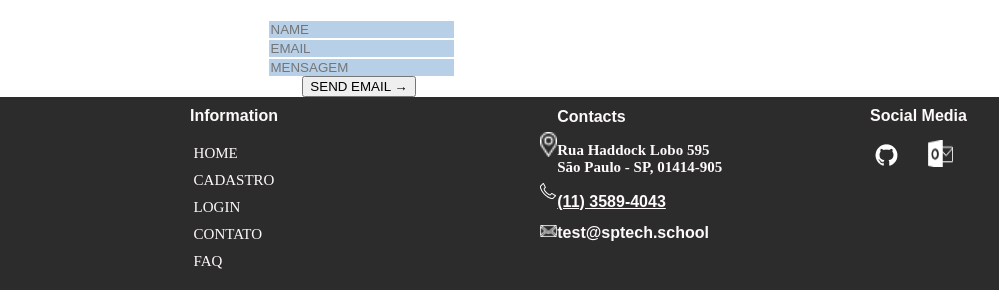
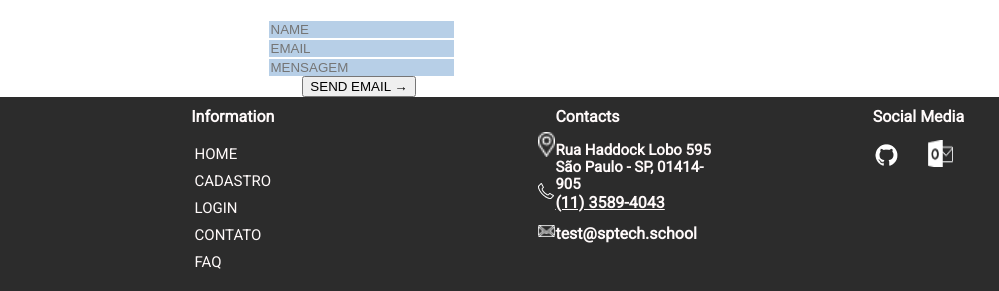
Before and after one commit to TEST-SPRINT4/site-institucional, a website: page site/public/index.html in a window 1280 px wide. Shown: the part 2778-3069 px from the top of the page, 281-1280 px from the left. Drawn offline with Linux system fonts and the light colour scheme.

Commit message:
update(fontes padronizadas)

```diff
--- a/site/public/css/cadastro_faculdade.css
+++ b/site/public/css/cadastro_faculdade.css
@@ -224,7 +224,7 @@ body {
     }
 
     .informacao span {
-        font-family: Arial, Helvetica, sans-serif;
+        font-family: 'Roboto', sans-serif;
         /* Roboto */
         font-weight: bold;
     }
@@ -233,7 +233,7 @@ body {
         padding-inline-start: 0px;
         line-height: 27px;
         font-size: 15px;
-        font-family: 'Times New Roman', Times, serif;
+        font-family: 'Roboto', sans-serif;
         /* Roboto */
     }
 
@@ -249,7 +249,7 @@ body {
     }
 
     .contato span {
-        font-family: Arial, Helvetica, sans-serif;
+        font-family: 'Roboto', sans-serif;
         font-weight: bold;
     }
 
@@ -275,7 +275,7 @@ body {
 
     .endereco span {
         font-size: 15px;
-        font-family: 'Times New Roman', Times, serif;
+        font-family: 'Roboto', sans-serif;
     }
 
     .emailTel {
@@ -303,7 +303,7 @@ body {
     }
 
     .social span {
-        font-family: Arial, Helvetica, sans-serif;
+        font-family: 'Roboto', sans-serif;
         font-weight: bold;
     }
 
@@ -574,7 +574,7 @@ body {
         align-items: center;
     }
     .informacao span{
-        font-family: Arial, Helvetica, sans-serif; /* Roboto */
+        font-family: 'Roboto', sans-serif;
         font-weight: bold;
         font-size: 2vh;
     }
@@ -582,7 +582,7 @@ body {
         padding-inline-start: 0vh;
         line-height: 3vh;
         font-size: 1.5vh;
-        font-family: 'Times New Roman', Times, serif; /* Roboto */
+        font-family: 'Roboto', sans-serif;
     }
     .iconContato{
         display: flex;
@@ -594,7 +594,7 @@ body {
         color: snow;
     }
     .contato span{
-        font-family: Arial, Helvetica, sans-serif;
+        font-family: 'Roboto', sans-serif;
         font-weight: bold;
         font-size: 2vh;
     }
@@ -625,7 +625,7 @@ body {
     }
     .endereco span{
         font-size: 1.5vh;
-        font-family: 'Times New Roman', Times, serif;
+        font-family: 'Roboto', sans-serif;
     }
     .emailTel{
         display: flex;
@@ -652,7 +652,7 @@ body {
         width: 12vw;
     }
     .social span{
-        font-family: Arial, Helvetica, sans-serif;
+        font-family: 'Roboto', sans-serif;
         font-weight: bold;
         font-size: 2vh;
     }
--- a/site/public/css/contato.css
+++ b/site/public/css/contato.css
@@ -160,7 +160,7 @@ ul {
 }
 
 .informacao span {
-    font-family: Arial, Helvetica, sans-serif;
+    font-family: 'Roboto', sans-serif;
     /* Roboto */
     font-weight: bold;
 }
@@ -169,7 +169,7 @@ ul {
     padding-inline-start: 0px;
     line-height: 27px;
     font-size: 15px;
-    font-family: 'Times New Roman', Times, serif;
+    font-family: 'Roboto', sans-serif;
     /* Roboto */
 }
 
@@ -185,7 +185,7 @@ ul {
 }
 
 .contato span {
-    font-family: Arial, Helvetica, sans-serif;
+    font-family: 'Roboto', sans-serif;
     font-weight: bold;
 }
 
@@ -210,7 +210,7 @@ ul {
 
 .endereco span {
     font-size: 15px;
-    font-family: 'Times New Roman', Times, serif;
+    font-family: 'Roboto', sans-serif;
 }
 
 .emailTel {
@@ -238,7 +238,7 @@ ul {
 }
 
 .social span {
-    font-family: Arial, Helvetica, sans-serif;
+    font-family: 'Roboto', sans-serif;
     font-weight: bold;
 }
 
@@ -438,7 +438,7 @@ ul {
         align-items: center;
     }
     .informacao span{
-        font-family: Arial, Helvetica, sans-serif; /* Roboto */
+        font-family: 'Roboto', sans-serif;
         font-weight: bold;
         font-size: 2vh;
     }
@@ -446,7 +446,7 @@ ul {
         padding-inline-start: 0vh;
         line-height: 3vh;
         font-size: 1.5vh;
-        font-family: 'Times New Roman', Times, serif; /* Roboto */
+        font-family: 'Roboto', sans-serif;
     }
     .iconContato{
         display: flex;
@@ -458,7 +458,7 @@ ul {
         color: snow;
     }
     .contato span{
-        font-family: Arial, Helvetica, sans-serif;
+        font-family: 'Roboto', sans-serif;
         font-weight: bold;
         font-size: 2vh;
     }
@@ -489,7 +489,7 @@ ul {
     }
     .endereco span{
         font-size: 1.5vh;
-        font-family: 'Times New Roman', Times, serif;
+        font-family: 'Roboto', sans-serif;
     }
     .emailTel{
         display: flex;
@@ -516,7 +516,7 @@ ul {
         width: 12vw;
     }
     .social span{
-        font-family: Arial, Helvetica, sans-serif;
+        font-family: 'Roboto', sans-serif;
         font-weight: bold;
         font-size: 2vh;
     }
--- a/site/public/css/faq.css
+++ b/site/public/css/faq.css
@@ -114,7 +114,7 @@ body {
         font-size: 36px;
         font-weight: 400;
         line-height: 40px;
-        font-family: system-ui, -apple-system, BlinkMacSystemFont, 'Segoe UI', Roboto, Oxygen, Ubuntu, Cantarell, 'Open Sans', 'Helvetica Neue', sans-serif;
+        font-family: 'Roboto', sans-serif;
         margin-bottom: 20px;
     }
 
@@ -130,7 +130,7 @@ body {
         margin-top: 0;
         height: 110px;
         font-weight: 400;
-        font-family: system-ui, -apple-system, BlinkMacSystemFont, 'Segoe UI', Roboto, Oxygen, Ubuntu, Cantarell, 'Open Sans', 'Helvetica Neue', sans-serif;
+        font-family: 'Roboto', sans-serif;
         line-height: 25px;
         font-size: 20px;
         padding: 1%;
@@ -187,7 +187,7 @@ body {
     }
 
     .informacao span {
-        font-family: Arial, Helvetica, sans-serif;
+        font-family: 'Roboto', sans-serif;
         /* Roboto */
         font-weight: bold;
     }
@@ -196,7 +196,7 @@ body {
         padding-inline-start: 0px;
         line-height: 27px;
         font-size: 15px;
-        font-family: 'Times New Roman', Times, serif;
+        font-family: 'Roboto', sans-serif;
         /* Roboto */
     }
 
@@ -212,7 +212,7 @@ body {
     }
 
     .contato span {
-        font-family: Arial, Helvetica, sans-serif;
+        font-family: 'Roboto', sans-serif;
         font-weight: bold;
     }
 
@@ -242,7 +242,7 @@ body {
 
     .endereco span {
         font-size: 15px;
-        font-family: 'Times New Roman', Times, serif;
+        font-family: 'Roboto', sans-serif;
     }
 
     .emailTel {
@@ -270,7 +270,7 @@ body {
     }
 
     .social span {
-        font-family: Arial, Helvetica, sans-serif;
+        font-family: 'Roboto', sans-serif;
         font-weight: bold;
     }
 
--- a/site/public/css/home.css
+++ b/site/public/css/home.css
@@ -21,11 +21,11 @@ body {
     /* width: var(--comprimento-header); */
   }
 
-.dropdown-menu{
+  .dropdown-menu {
     display: none;
   }
 
-.hiddenPc{
+  .hiddenPc {
     display: none;
   }
 
@@ -78,7 +78,7 @@ body {
   .container1_home {
     display: flex;
     flex-direction: column;
-  justify-content:center ;
+    justify-content: center;
   }
 
   .container1_home img {
@@ -232,7 +232,7 @@ body {
 
   #titulo_objetivos {
     color: #D9D9D9;
-  font-family: Roboto;
+    font-family: 'Roboto', sans-serif;
     font-size: 64px;
     font-style: normal;
     font-weight: 300;
@@ -257,7 +257,7 @@ body {
 
   .objetivo_1 h1 {
     color: #D4A4FF;
-  font-family: Roboto;
+    font-family: 'Roboto', sans-serif;
     font-size: 200px;
     font-style: normal;
     line-height: normal;
@@ -266,7 +266,7 @@ body {
 
   .objetivo_2 h1 {
     color: #075CAB;
-  font-family: Roboto;
+    font-family: 'Roboto', sans-serif;
     font-size: 200px;
     font-style: normal;
     line-height: normal;
@@ -281,7 +281,8 @@ body {
     line-height: 36px;
     text-align: justify;
   }
-.container_funcionamento{
+
+  .container_funcionamento {
     display: flex;
     flex-direction: row;
     width: 80vw;
@@ -289,6 +290,7 @@ body {
     margin: 10px auto 0;
     padding-top: 20px;
   }
+
   ul {
     list-style-type: none;
   }
@@ -349,7 +351,7 @@ ul {
   }
 
   .informacao span {
-  font-family: Arial, Helvetica, sans-serif;
+    font-family: 'Roboto', sans-serif;
     /* Roboto */
     font-weight: bold;
   }
@@ -358,7 +360,7 @@ ul {
     padding-inline-start: 0px;
     line-height: 27px;
     font-size: 15px;
-  font-family: 'Times New Roman', Times, serif;
+    font-family: 'Roboto', sans-serif;
     /* Roboto */
   }
 
@@ -374,7 +376,7 @@ ul {
   }
 
   .contato span {
-  font-family: Arial, Helvetica, sans-serif;
+    font-family: 'Roboto', sans-serif;
     font-weight: bold;
   }
 
@@ -383,6 +385,7 @@ ul {
     flex-direction: column;
     justify-content: space-between;
   }
+
   .emailEndereco {
     display: flex;
     flex-direction: column;
@@ -399,7 +402,7 @@ ul {
 
   .endereco span {
     font-size: 15px;
-  font-family: 'Times New Roman', Times, serif;
+    font-family: 'Roboto', sans-serif;
   }
 
   .emailTel {
@@ -427,7 +430,7 @@ ul {
   }
 
   .social span {
-  font-family: Arial, Helvetica, sans-serif;
+    font-family: 'Roboto', sans-serif;
     font-weight: bold;
   }
 
@@ -439,7 +442,7 @@ ul {
   #moca2 {
 
     width: 45vw;
-  height:70vh ;
+    height: 70vh;
 
   }
 
@@ -454,31 +457,32 @@ ul {
     flex-direction: column;
   }
 
-.right_img{
+  .right_img {
     display: flex;
     align-items: center;
   }
 
-#moca_note2{
+  #moca_note2 {
     align-items: start;
 
   }
 
-.acima{
+  .acima {
     position: absolute;
     z-index: 9;
   }
 
-.titulo_funcionamento{
+  .titulo_funcionamento {
     background-color: #2c2c2c7e;
   }
 
-input{
+  input {
     background: #075CAB4A;
     border: none;
     width: 100%;
   }
 }
+
 @media only screen and (max-width: 500px) {
   :root {
     --altura-header: 80px;
@@ -515,21 +519,21 @@ input{
     font-weight: 800;
   }
 
-  .hidden{
+  .hidden {
     display: none;
   }
 
-.dropdown{
+  .dropdown {
     display: flex;
     position: relative;
     color: #000000;
   }
 
-.seta2{
+  .seta2 {
     color: #4786c0;
   }
 
-.dropdown-menu{
+  .dropdown-menu {
     display: none;
     color: #000000;
     position: absolute;
@@ -571,7 +575,7 @@ input{
   .container1_home {
     display: flex;
     flex-direction: column;
-    justify-content:center ;
+    justify-content: center;
   }
 
   .container1_home img {
@@ -727,7 +731,7 @@ input{
 
   #titulo_objetivos {
     color: #D9D9D9;
-    font-family: Roboto;
+    font-family: 'Roboto', sans-serif;
     font-size: 2em;
     font-style: normal;
     font-weight: 300;
@@ -752,7 +756,7 @@ input{
 
   .objetivo_1 h1 {
     color: #D4A4FF;
-    font-family: Roboto;
+    font-family: 'Roboto', sans-serif;
     font-size: 7em;
     font-style: normal;
     line-height: normal;
@@ -761,7 +765,7 @@ input{
 
   .objetivo_2 h1 {
     color: #075CAB;
-    font-family: Roboto;
+    font-family: 'Roboto', sans-serif;
     font-size: 4em;
     font-style: normal;
     line-height: normal;
@@ -776,7 +780,7 @@ input{
     text-align: justify;
   }
 
-  .container_funcionamento{
+  .container_funcionamento {
     display: flex;
     flex-direction: row;
     width: 80vw;
@@ -784,11 +788,11 @@ input{
     padding-top: 20px;
   }
 
-  #funciona_titulo{
+  #funciona_titulo {
     font-size: 1em;
   }
 
-  .divImage{
+  .divImage {
     background-size: contain !important;
     background: no-repeat;
     height: fit-content !important;
@@ -798,49 +802,59 @@ input{
   ul {
     list-style-type: none;
   }
-  .Footer{
+
+  .Footer {
     display: flex;
     justify-content: space-between;
     background-color: #2C2C2C;
   }
-.innerFooter{
+
+  .innerFooter {
     width: 100%;
     display: flex;
     justify-content: space-between;
     background-color: #2C2C2C;
   }
-.logoFooter{
+
+  .logoFooter {
     display: flex;
     height: fit-content;
-    flex-direction:column;
+    flex-direction: column;
     align-items: center;
   }
-.logoGrande{
-    height: fit-content ;
+
+  .logoGrande {
+    height: fit-content;
 
   }
-.logoGrande img{
+
+  .logoGrande img {
     width: 31vw;
   }
-.logoSigla{
+
+  .logoSigla {
     width: 66%;
   }
-.logoSigla img{
-    width:100% ;
+
+  .logoSigla img {
+    width: 100%;
   }
-.informacoes{
+
+  .informacoes {
     display: flex;
     width: fit-content;
     justify-content: space-between;
   }
-.informacaoContatos{
+
+  .informacaoContatos {
     padding-top: 1vh;
     width: fit-content;
     display: flex;
     justify-content: space-around;
 
   }
-.informacao{
+
+  .informacao {
     height: 20vh;
     width: 20vw;
     display: flex;
@@ -848,70 +862,85 @@ input{
     color: snow;
     align-items: center;
   }
-.informacao span{
-    font-family: Arial, Helvetica, sans-serif; /* Roboto */
+
+  .informacao span {
+    font-family: 'Roboto', sans-serif;
     font-weight: bold;
     font-size: 2vh;
   }
-.informacao ul{
+
+  .informacao ul {
     padding-inline-start: 0vh;
     line-height: 3vh;
     font-size: 1.5vh;
-    font-family: 'Times New Roman', Times, serif; /* Roboto */
+    font-family: 'Roboto', sans-serif;
+    /* Roboto */
   }
-.iconContato{
+
+  .iconContato {
     display: flex;
     justify-content: space-between;
     /* max-height: 80vh; */
     width: 24vw;
   }
-.contato{
+
+  .contato {
     color: snow;
   }
-.contato span{
-    font-family: Arial, Helvetica, sans-serif;
+
+  .contato span {
+    font-family: 'Roboto', sans-serif;
     font-weight: bold;
     font-size: 2vh;
   }
-.separador{
+
+  .separador {
     display: none;
   }
-.iconsEnderecoEmail{
+
+  .iconsEnderecoEmail {
     margin-top: 5vh;
     display: flex;
     width: fit-content;
     flex-direction: column;
     justify-content: space-around;
   }
-.iconsEnderecoEmail img{
+
+  .iconsEnderecoEmail img {
     width: 2vh;
   }
-.emailEndereco{
+
+  .emailEndereco {
     display: flex;
     flex-direction: column;
     justify-content: space-between;
     min-height: 15vh;
     margin-block-start: 0.5em;
   }
-.endereco{
+
+  .endereco {
     display: flex;
     flex-direction: column;
     line-height: 2vh;
   }
-.endereco span{
+
+  .endereco span {
     font-size: 1.5vh;
-    font-family: 'Times New Roman', Times, serif;
+    font-family: 'Roboto', sans-serif;
   }
-.emailTel{
+
+  .emailTel {
     display: flex;
     justify-content: space-between;
     flex-direction: column;
     min-height: 7.5vh;
   }
-.emailTel span{
+
+  .emailTel span {
     font-size: 1.5vh;
   }
-.social{
+
+  .social {
     width: 10vw;
     max-height: 8vh;
     padding: 2vw;
@@ -921,30 +950,34 @@ display: none;
     color: snow;
     background-color: #2C2C2C;
   }
-.spanSocial{
+
+  .spanSocial {
     display: flex;
     justify-content: center;
     width: 12vw;
   }
-.social span{
-    font-family: Arial, Helvetica, sans-serif;
+
+  .social span {
+    font-family: 'Roboto', sans-serif;
     font-weight: bold;
     font-size: 2vh;
   }
-.iconsSocial{
+
+  .iconsSocial {
     display: flex;
     justify-content: space-around
   }
-.iconsSocial img{
+
+  .iconsSocial img {
     width: 2.1vh;
   }
 
   #moca2 {
     width: 45vw;
-    height:40vh ;
+    height: 40vh;
   }
 
-  #entenda{
+  #entenda {
     width: 30vh;
   }
 
@@ -962,12 +995,12 @@ display: none;
     margin: 0 0 5vh;
   }
 
-  .contato1 h1{
+  .contato1 h1 {
     color: #bdbdbd;
     font-weight: 400;
   }
 
-  .contato1 input{
+  .contato1 input {
     color: #000000;
     font-weight: 700;
     height: 4vh;
@@ -975,12 +1008,12 @@ display: none;
     font-size: 0.7em;
   }
 
-  #mensagem_input{
+  #mensagem_input {
     height: 10vh;
     text-align: start;
   }
 
-  .contato1 button{
+  .contato1 button {
     border: none;
     background-color: #333333;
     color: white;
@@ -991,29 +1024,29 @@ display: none;
     padding: 2%;
   }
 
-  .contato1 button span{
+  .contato1 button span {
     font-weight: bold;
   }
 
-  .right_img{
+  .right_img {
     display: flex;
     align-items: center;
   }
 
-  #moca_note2{
+  #moca_note2 {
     align-items: start;
   }
 
-  .acima{
+  .acima {
     position: absolute;
     z-index: 9;
   }
 
-  .titulo_funcionamento{
+  .titulo_funcionamento {
     background-color: #2c2c2c7e;
   }
 
-  input{
+  input {
     background: #075CAB4A;
     border: none;
     width: 100%;
--- a/site/public/css/login_funcFacul.css
+++ b/site/public/css/login_funcFacul.css
@@ -192,7 +192,7 @@ body {
         }
 
         .informacao span {
-            font-family: Arial, Helvetica, sans-serif;
+            font-family: 'Roboto', sans-serif;
             /* Roboto */
             font-weight: bold;
         }
@@ -201,7 +201,7 @@ body {
             padding-inline-start: 0px;
             line-height: 27px;
             font-size: 15px;
-            font-family: 'Times New Roman', Times, serif;
+            font-family: 'Roboto', sans-serif;
             /* Roboto */
         }
 
@@ -217,7 +217,7 @@ body {
         }
 
         .contato span {
-            font-family: Arial, Helvetica, sans-serif;
+            font-family: 'Roboto', sans-serif;
             font-weight: bold;
         }
 
@@ -242,7 +242,7 @@ body {
 
         .endereco span {
             font-size: 15px;
-            font-family: 'Times New Roman', Times, serif;
+            font-family: 'Roboto', sans-serif;
         }
 
         .emailTel {
@@ -270,7 +270,7 @@ body {
         }
 
         .social span {
-            font-family: Arial, Helvetica, sans-serif;
+            font-family: 'Roboto', sans-serif;
             font-weight: bold;
         }
 
@@ -490,7 +490,7 @@ body {
     }
 
     .informacao span {
-        font-family: Arial, Helvetica, sans-serif;
+        font-family: 'Roboto', sans-serif;
         /* Roboto */
         font-weight: bold;
         font-size: 2vh;
@@ -500,7 +500,7 @@ body {
         padding-inline-start: 0vh;
         line-height: 3vh;
         font-size: 1.5vh;
-        font-family: 'Times New Roman', Times, serif;
+        font-family: 'Roboto', sans-serif;
         /* Roboto */
     }
 
@@ -518,7 +518,7 @@ body {
     }
 
     .contato span {
-        font-family: Arial, Helvetica, sans-serif;
+        font-family: 'Roboto', sans-serif;
         font-weight: bold;
         font-size: 2vh;
     }
@@ -555,7 +555,7 @@ body {
 
     .endereco span {
         font-size: 1.5vh;
-        font-family: 'Times New Roman', Times, serif;
+        font-family: 'Roboto', sans-serif;
     }
 
     .emailTel {
@@ -587,7 +587,7 @@ body {
     }
 
     .social span {
-        font-family: Arial, Helvetica, sans-serif;
+        font-family: 'Roboto', sans-serif;
         font-weight: bold;
         font-size: 2vh;
     }
--- a/site/public/css/projeto.css
+++ b/site/public/css/projeto.css
@@ -113,7 +113,7 @@ body {
     .texto {
         flex: 1;
         padding: 40px;
-        font-family: system-ui, -apple-system, BlinkMacSystemFont, 'Segoe UI', Roboto, Oxygen, Ubuntu, Cantarell, 'Open Sans', 'Helvetica Neue', sans-serif;
+        font-family: 'Roboto', sans-serif;
         font-weight: 400;
         font-size: 20px;
         line-height: 25px;
@@ -171,7 +171,7 @@ body {
     }
 
     .informacao span {
-        font-family: Arial, Helvetica, sans-serif;
+        font-family: 'Roboto', sans-serif;
         /* Roboto */
         font-weight: bold;
     }
@@ -180,7 +180,7 @@ body {
         padding-inline-start: 0px;
         line-height: 27px;
         font-size: 15px;
-        font-family: 'Times New Roman', Times, serif;
+        font-family: 'Roboto', sans-serif;
         /* Roboto */
     }
 
@@ -196,7 +196,7 @@ body {
     }
 
     .contato span {
-        font-family: Arial, Helvetica, sans-serif;
+        font-family: 'Roboto', sans-serif;
         font-weight: bold;
     }
 
@@ -226,7 +226,7 @@ body {
 
     .endereco span {
         font-size: 15px;
-        font-family: 'Times New Roman', Times, serif;
+        font-family: 'Roboto', sans-serif;
     }
 
     .emailTel {
@@ -254,7 +254,7 @@ body {
     }
 
     .social span {
-        font-family: Arial, Helvetica, sans-serif;
+        font-family: 'Roboto', sans-serif;
         font-weight: bold;
     }
 
@@ -391,7 +391,7 @@ body {
     }
 
     .informacao span {
-        font-family: Arial, Helvetica, sans-serif;
+        font-family: 'Roboto', sans-serif;
         /* Roboto */
         font-weight: bold;
         font-size: 2vh;
@@ -401,7 +401,7 @@ body {
         padding-inline-start: 0vh;
         line-height: 3vh;
         font-size: 1.5vh;
-        font-family: 'Times New Roman', Times, serif;
+        font-family: 'Roboto', sans-serif;
         /* Roboto */
     }
 
@@ -417,7 +417,7 @@ body {
     }
 
     .contato span {
-        font-family: Arial, Helvetica, sans-serif;
+        font-family: 'Roboto', sans-serif;
         font-weight: bold;
         font-size: 2vh;
     }
@@ -454,7 +454,7 @@ body {
 
     .endereco span {
         font-size: 1.5vh;
-        font-family: 'Times New Roman', Times, serif;
+        font-family: 'Roboto', sans-serif;
     }
 
     .emailTel {
@@ -486,7 +486,7 @@ body {
     }
 
     .social span {
-        font-family: Arial, Helvetica, sans-serif;
+        font-family: 'Roboto', sans-serif;
         font-weight: bold;
         font-size: 2vh;
     }
--- a/site/public/index.html
+++ b/site/public/index.html
@@ -13,6 +13,7 @@
   <link rel="icon" href="./assets/icon/Icone.png">
   <link rel="stylesheet" href="./css/home.css">
   <link rel="preconnect" href="https://fonts.gstatic.com">
+  <link rel="stylesheet" href="https://fonts.googleapis.com/css?family=Roboto">
   <script src="js/dropdown.js"></script>
 </head>
 
```
Also changed, not shown: site/public/contato.html (+1 -0 lines), site/public/faq.html (+1 -0 lines), site/public/login_faculdade.html (+1 -0 lines), site/public/login_funcionario.html (+1 -0 lines), site/public/projeto.html (+1 -0 lines). Lines whose indentation alone changed are shown as unchanged.
